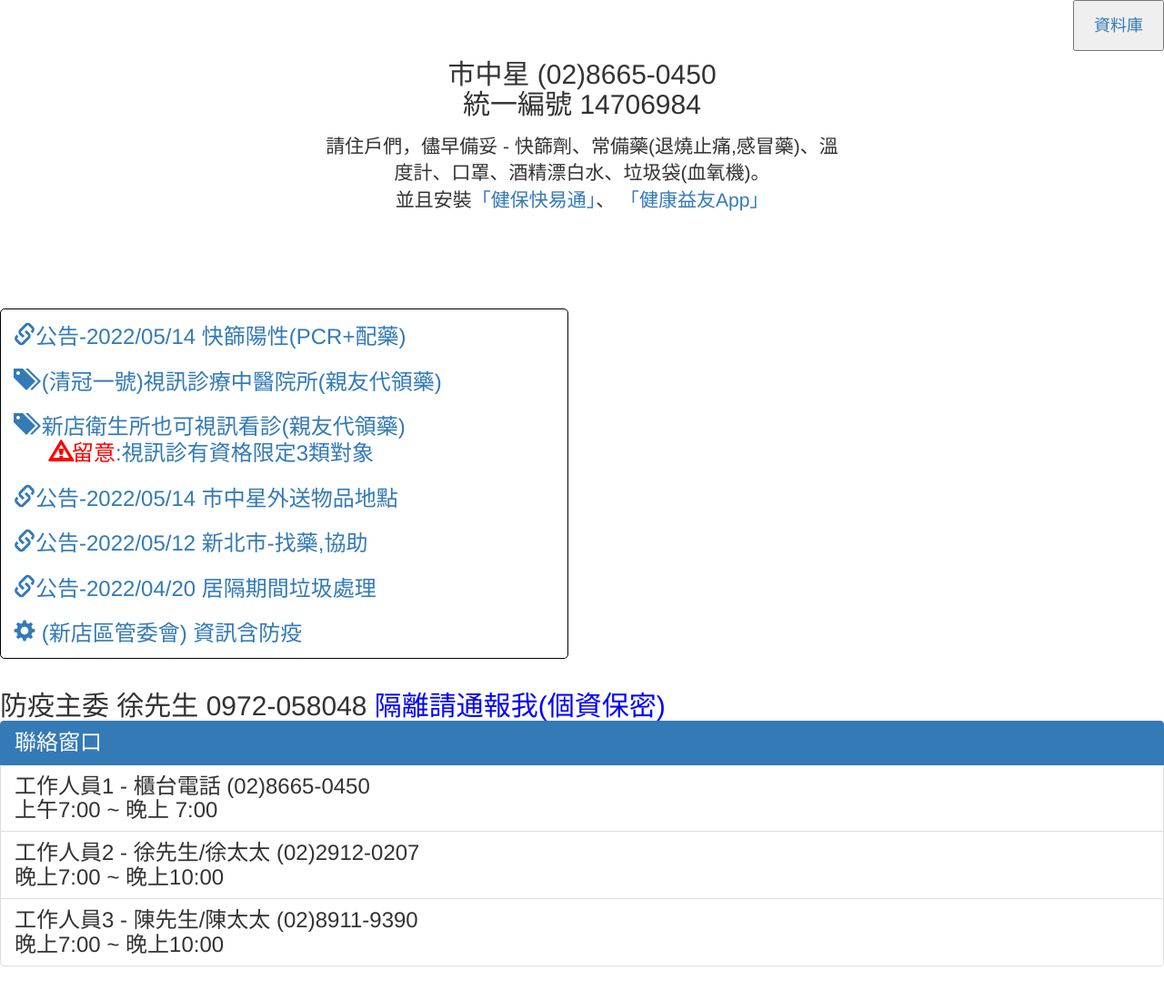
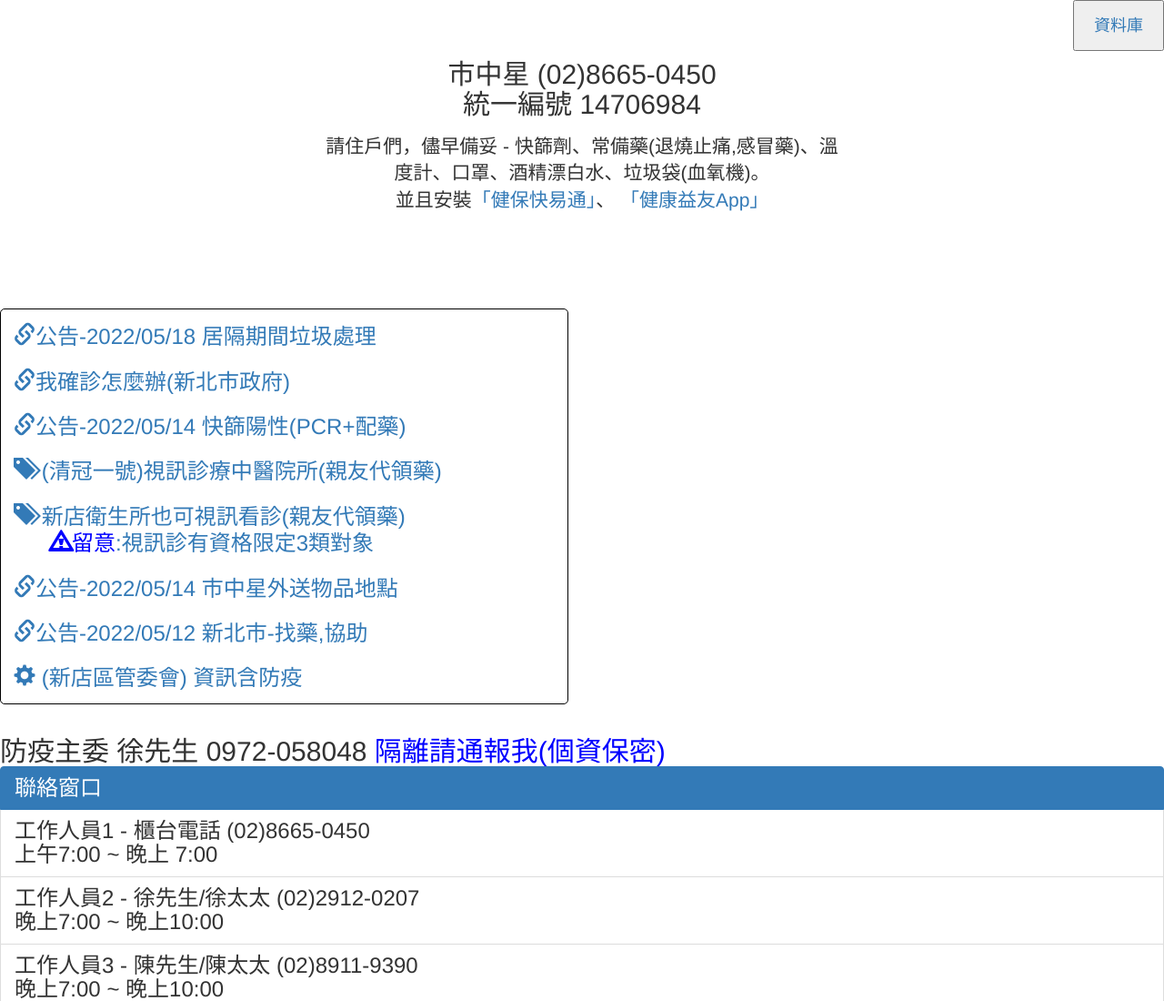
Before and after one commit to LeeChiuLan/LeeChiuLan.github.io, a plain HTML site: page bls1921232527/index.html in a window 1280 px wide. Shown: the top 1100 px of the page at 91% size. Drawn offline with Linux system fonts and the light colour scheme.

Commit message:
update bls1921232527

```diff
--- a/bls1921232527/index.html
+++ b/bls1921232527/index.html
@@ -61,13 +61,14 @@
 	                        <div class="show-jumbotron-as-sm">
                                <h2 class="subheading">請點選鏈結</h2>
 	                        </div>
+                            <a href="report20220420_garbage.html"><h3><span class="glyphicon glyphicon-link"></span>公告-2022/05/18 居隔期間垃圾處理</h3></a><br>
+                            <a href="https://www.health.ntpc.gov.tw/basic/?node=205086"><h3><span class="glyphicon glyphicon-link"></span>我確診怎麼辦(新北市政府)</h3></a><br>
                             <a href="old/gov_pcr_got_medical.html"><h3><span class="glyphicon glyphicon-link"></span>公告-2022/05/14 快篩陽性(PCR+配藥)</h3></a><br>
                             <a href="old/report20220511_chinese_medical.html"><h3><span class="glyphicon glyphicon-tags"></span>&nbsp;(清冠一號)視訊診療中醫院所(親友代領藥)</h3></a><br>
                             <a href="report20220514_clinic_here.html"><h3><span class="glyphicon glyphicon-tags"></span>&nbsp;新店衛生所也可視訊看診(親友代領藥)</h3></a>
-                            <a href="report20220514_clinic_not_allowed.html"><h3>&nbsp;&nbsp;&nbsp;&nbsp;&nbsp;&nbsp;<font color="red"><span class="glyphicon glyphicon-warning-sign"></span>留意</font>:視訊診有資格限定3類對象</h3><br>
+                            <a href="report20220514_clinic_not_allowed.html"><h3>&nbsp;&nbsp;&nbsp;&nbsp;&nbsp;&nbsp;<font color="blue"><span class="glyphicon glyphicon-warning-sign"></span>留意</font>:視訊診有資格限定3類對象</h3><br>
                             <a href="report20220514_delivery.html"><h3><span class="glyphicon glyphicon-link"></span>公告-2022/05/14 市中星外送物品地點</h3></a><br>
  							<a href="report20220512_q_and_a.html"><h3><span class="glyphicon glyphicon-link"></span>公告-2022/05/12 新北市-找藥,協助</h3></a><br>
-                            <a href="report20220420_garbage.html"><h3><span class="glyphicon glyphicon-link"></span>公告-2022/04/20 居隔期間垃圾處理</h3></a><br>
                             <a href="index_gov.html"><h3><span class="glyphicon glyphicon-cog"></span>&nbsp;(新店區管委會) 資訊含防疫</h3></a>
                         </div>
                     </div>
```
Also changed, not shown: bls1921232527/report20220420_garbage.html (+11 -0 lines).
